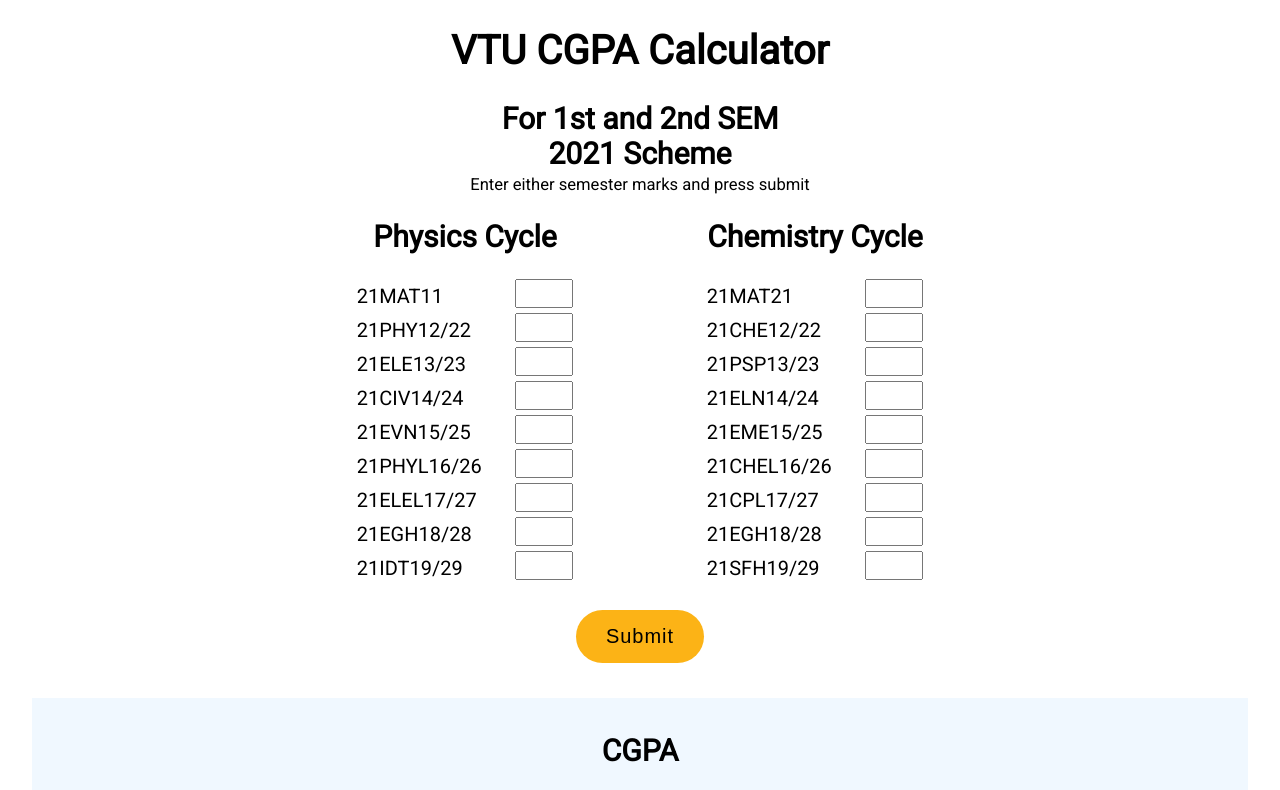
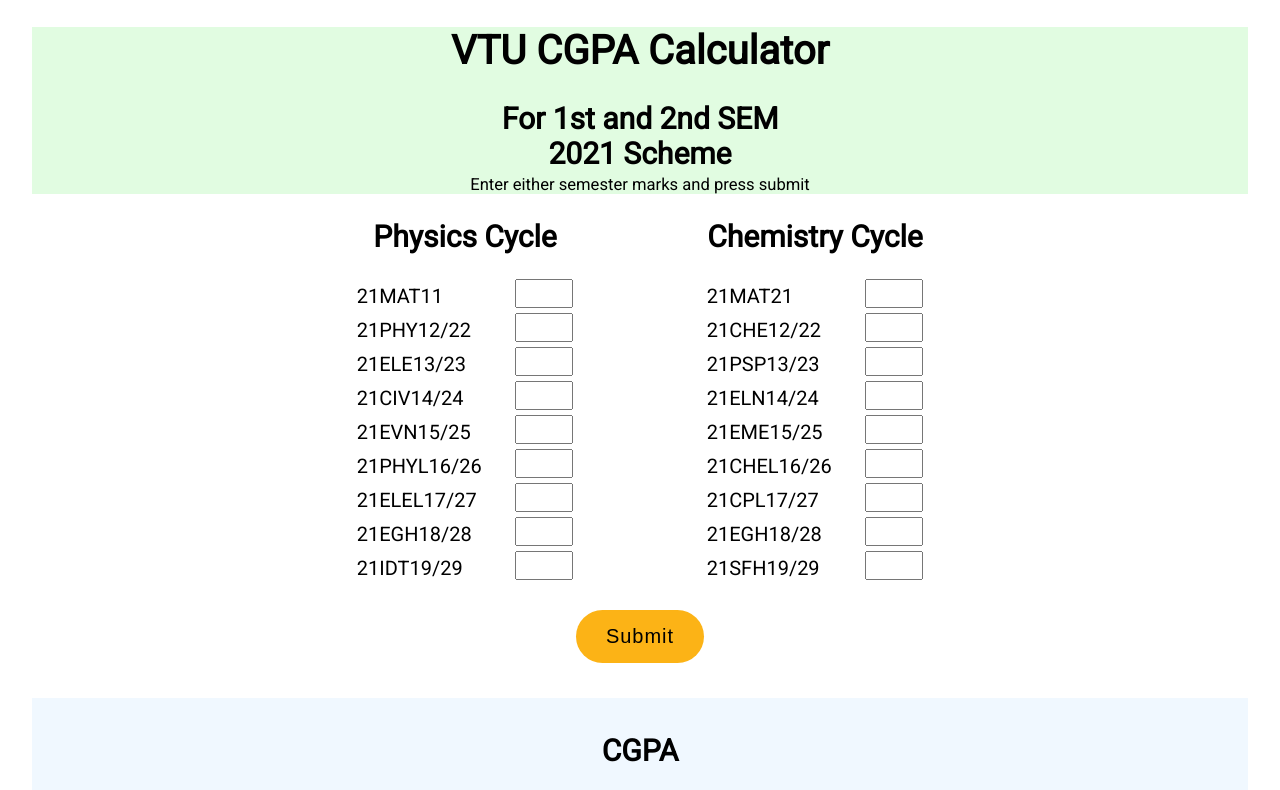
Before and after one commit to OyeRishab/VTU-CGPA-Calculator, a plain HTML site: page index.html in a window 1280 px wide. Shown: the top 790 px of the page. Drawn offline with Linux system fonts and the light colour scheme.

Commit message:
added color

```diff
--- a/index.html
+++ b/index.html
@@ -12,9 +12,11 @@
   <title>VTU CGPA Calculator</title>
 </head>
 <body>
+<header>
   <h1>VTU CGPA Calculator</h1>
   <h2>For 1st and 2nd SEM<br>2021 Scheme</h2>
   <h5>Enter either semester marks and press submit</h5>
+</header>
   <main>
 
     <section>
--- a/style.css
+++ b/style.css
@@ -3,6 +3,12 @@
   font-family: 'Roboto', sans-serif;
   font-size: 20px;
   text-align: center;
+}
+
+header {
+  width: 95%;
+  margin: 0 auto;
+  background-color: rgb(225, 252, 225);
 }
 
 form {
```
